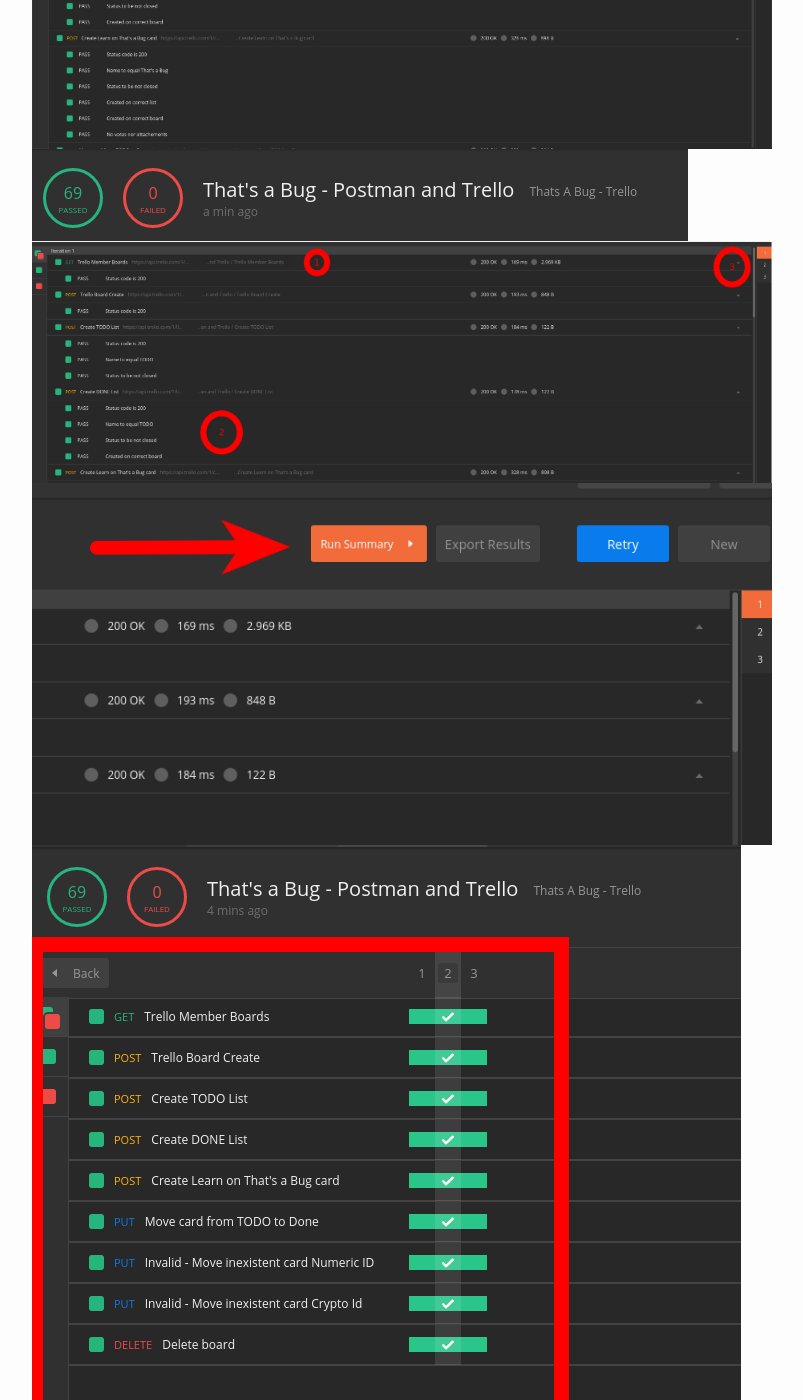
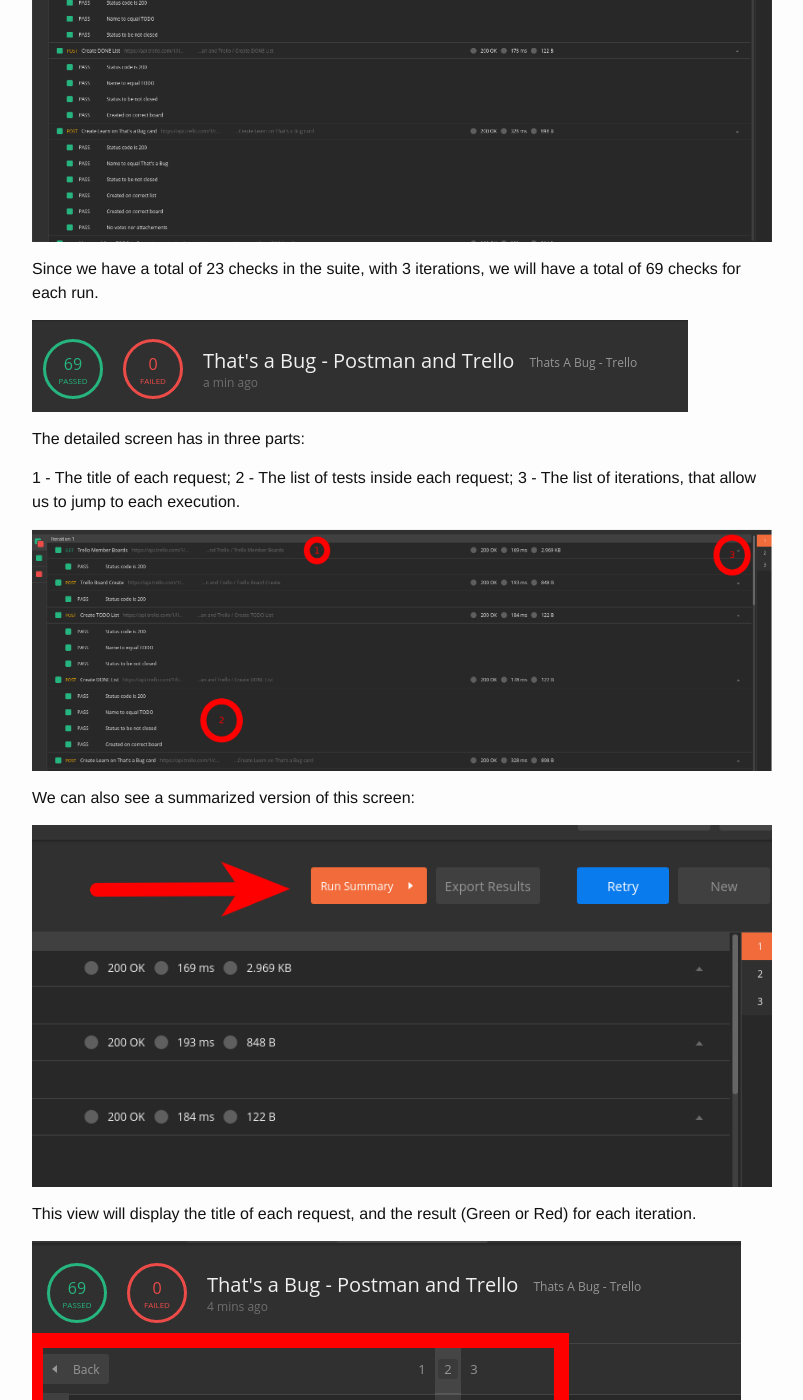
Before and after one commit to JoaoGFarias/JoaoGFarias.github.io, a Jekyll site: the page built from _posts/2019-01-24-postman_runner.markdown, in a window 1280 px wide and 1400 px high, scrolled down 4982 px. Shown: the whole window, without its empty margins (238-1041 px from the left). Built offline with Jekyll 4.4.1, drawn with Linux system fonts in a browser that asks for light colours; some of the changed text lies outside the part shown.

Commit message:
WIP - Postman Runner

```diff
--- a/_posts/2019-01-24-postman_runner.markdown
+++ b/_posts/2019-01-24-postman_runner.markdown
@@ -77,23 +75,44 @@
 - _For failed requests_: If at least **one test** fails, the response will be logged;
 - _For no requests_: No response logging.
 
-We will talk about the _Data_ field in the future.
+We will talk about the _Data_ field in a future post.
 
 ### Execution
 
 // TODO - How to execute
+
+To run the suite, we simply click on _Run_
+
 ![Postman Runner Summary]({{ "assets/images/postman_runner/execution/click_on_run.png" | absolute_url }})
+
+Postman will run every request in sequence, repeating the process according to the number of iteration we've setup.
+
 ![Postman Runner Screen]({{ "assets/images/postman_runner/execution/runner_screen.png" | absolute_url }})
+
+Since we have a total of 23 checks in the suite, with 3 iterations, we will have a total of 69 checks for each
+run.
+
 ![Postman Runner Summary]({{ "assets/images/postman_runner/execution/summary.png" | absolute_url }})
+
+The detailed screen has in three parts:
+
+1 - The title of each request;
+2 - The list of tests inside each request;
+3 - The list of iterations, that allow us to jump to each execution.
+
 ![Postman Runner Execution Parts]({{ "assets/images/postman_runner/execution/execution_parts.png" | absolute_url }})
+
+We can also see a summarized version of this screen:
+
 ![Postman Runner Summary Button]({{ "assets/images/postman_runner/execution/run_summary_button.png" | absolute_url }})
+
+This view will display the title of each request, and the result (Green or Red) for each iteration.
+
 ![Postman Runner Run Summary]({{ "assets/images/postman_runner/execution/run_summary.png" | absolute_url }})
+
+We can export the results in a JSON file, for future reference.
+
 ![Postman Runner Execution JSON]({{ "assets/images/postman_runner/execution/execution_json.png" | absolute_url }})
-
-### Results
-
-// TODO - Results display
-// TODO - Exporting results
 
 ## Postman Flows with nextRequest
 
```
Also changed, not shown: other parts of _posts/2019-01-24-postman_runner.markdown (+0 -2 lines).
